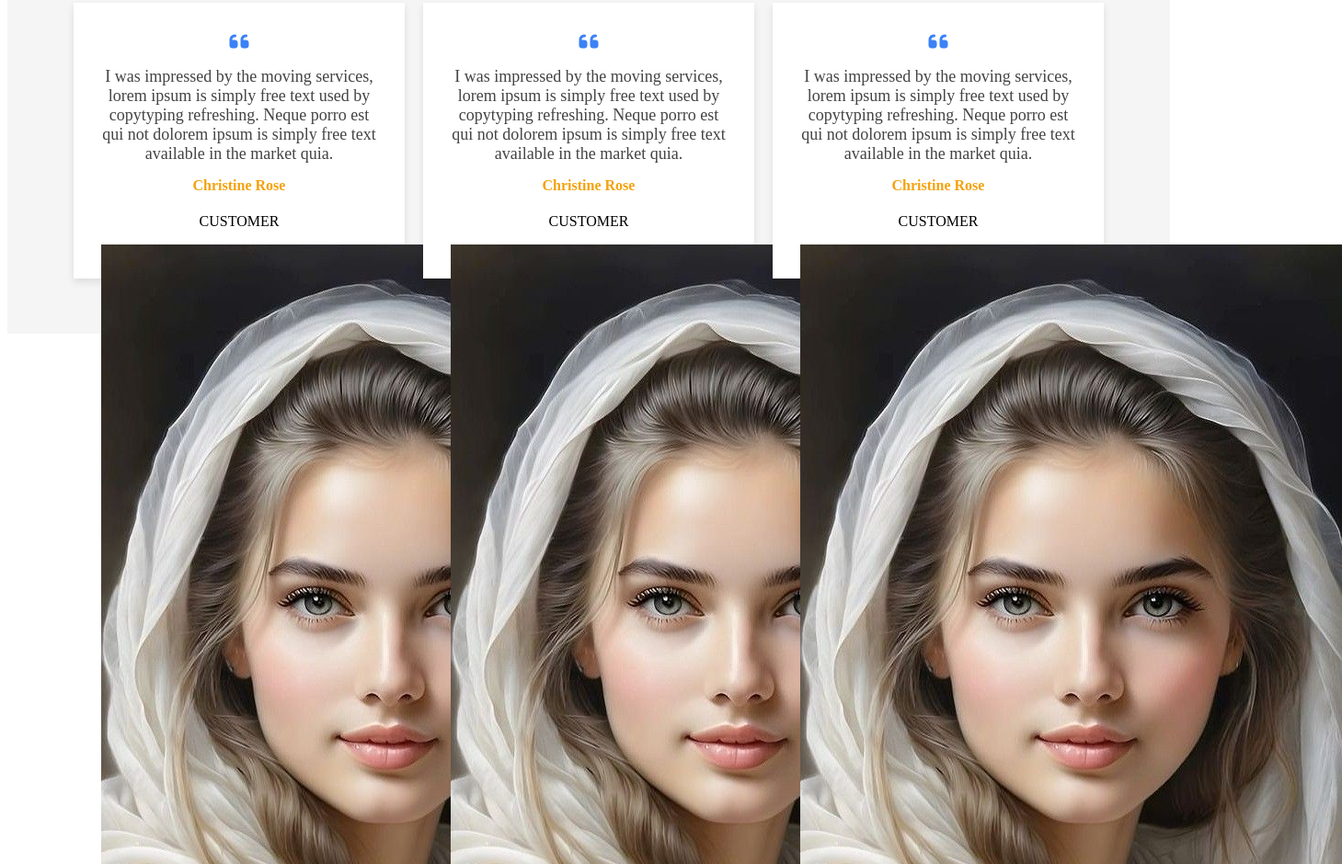
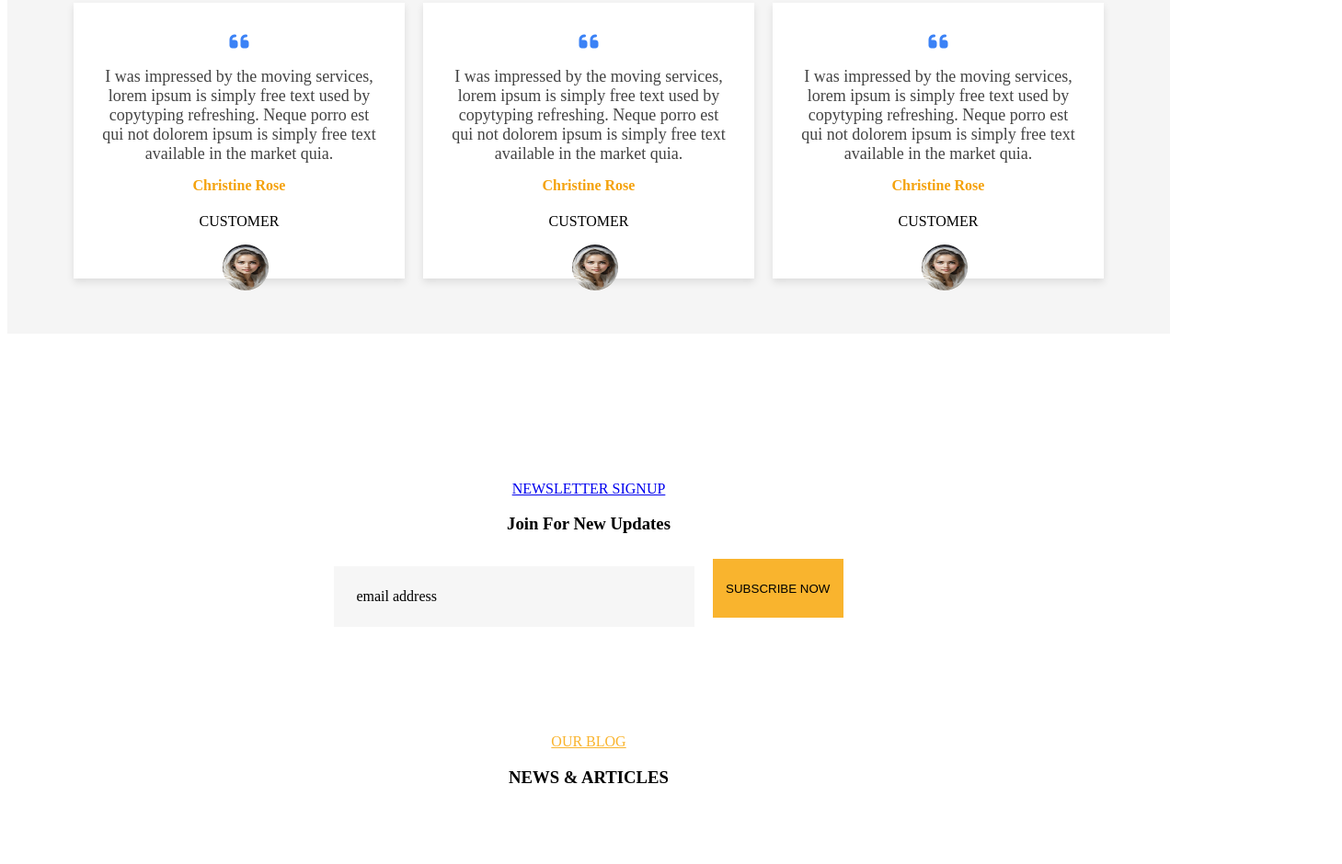
Before and after one commit to jacquelinenyinawabagesera/Responsive-Website, a plain HTML site: page index.html in a window 1280 px wide. Shown: the part 5300-6240 px from the top of the page at 92% size, 1459 px wide, since content can reach past the window. Drawn offline with Linux system fonts and the light colour scheme.

Commit message:
updated the index and styles files

```diff
--- a/style.css
+++ b/style.css
@@ -643,11 +643,12 @@ body{
 }
 
 .review-position{
+    margin-bottom: 100px;
     font-size: 12px;
     color: gray;
 }
 
-.review-photo{
+.reviewer-photo{
     width: 50px;
     height: 50px;
     border-radius: 50%;
```
